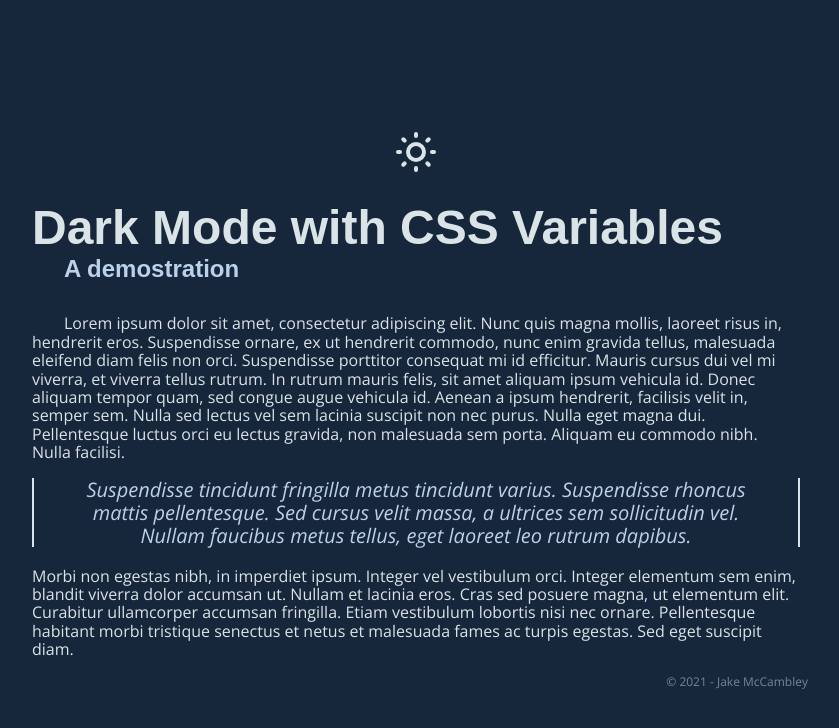
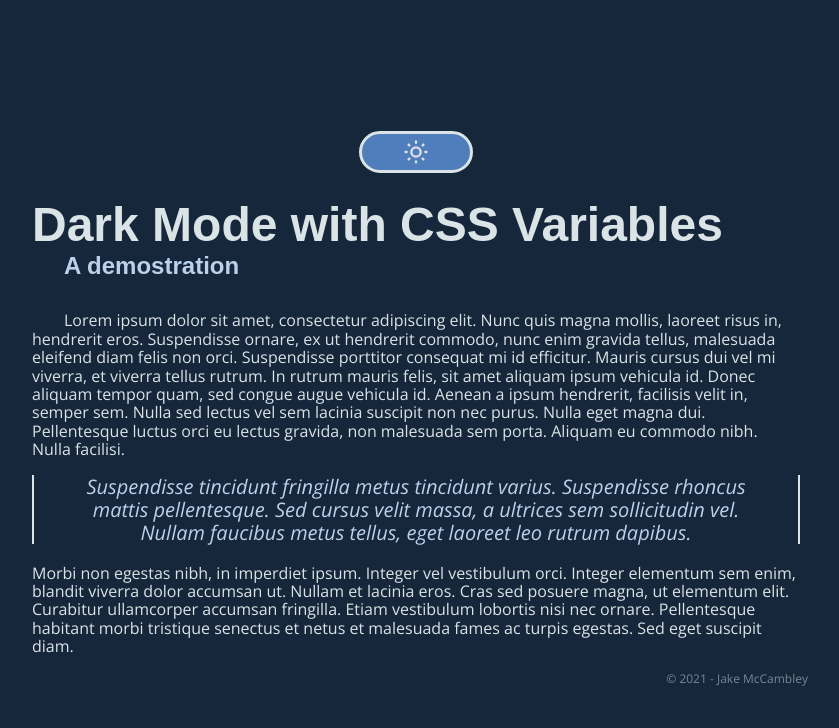
Before and after one commit to McCambley/dark-mode-demo, a plain HTML site: page index.html in a window 1280 px wide. Shown: the whole page, without its empty margins (224-1063 px from the left). Drawn offline with nearby package versions, Linux system fonts and the light colour scheme; a web font is replaced by a local one.

Commit message:
Dev: update button styling on toggle

```diff
--- a/index.css
+++ b/index.css
@@ -42,16 +42,16 @@ font-family: 'Pattaya', sans-serif; */
 
 .light {
   --main-bg: #dae3e5;
-  /* --text-bg: #bbd1ea;
-  --shadow: #a1c6ea; */
+  --text-bg: #bbd1ea;
+  --shadow: #a1c6ea;
   --text-sec: #507dbc;
   --text-main: #16263b;
 }
 
 .dark {
   --main-bg: #16263b;
-  /* --text-bg: #507dbc;
-  --shadow: #a1c6ea; */
+  --text-bg: #507dbc;
+  --shadow: #a1c6ea;
   --text-sec: #bbd1ea;
   --text-main: #dae3e5;
 }
@@ -150,14 +150,16 @@ font-family: 'Pattaya', sans-serif; */
 .toggle {
   position: relative;
   margin-bottom: 24px;
+  user-select: none;
 }
 
-.content:hover .toggle {
+.content:hover .toggle-icon {
   animation: wiggle 1s linear;
 }
 
 .toggle-icon {
-  width: 48px;
+  width: 28px;
+  user-select: none;
 }
 
 .toggle-input {
@@ -165,6 +167,7 @@ font-family: 'Pattaya', sans-serif; */
   top: 0;
   left: 0;
   opacity: 0;
+  user-select: none;
 }
 
 .toggle-label {
@@ -172,6 +175,22 @@ font-family: 'Pattaya', sans-serif; */
   align-items: center;
   justify-content: center;
   cursor: pointer;
+  border: 3px solid var(--text-main);
+  padding: 4px;
+  border-radius: 50px;
+  width: 100px;
+  margin: 0 auto;
+  background-color: var(--text-bg);
+  transition: all 0.3s ease;
+  user-select: none;
+}
+
+.toggle-label:hover {
+  background-color: var(--shadow);
+}
+
+.toggle-label:active {
+  transform: scale(0.95);
 }
 
 .transparency {
--- a/index.html
+++ b/index.html
@@ -18,7 +18,7 @@
 
 <body class="page dark">
   <section class="content">
-    <div class="toggle transparency">
+    <div class="toggle">
       <input type="checkbox" id="theme" class="toggle-input" checked>
       <label for="theme" class="toggle-label">
         <img src="/images/sun.svg" alt="Dark mode" class="toggle-icon">
```
